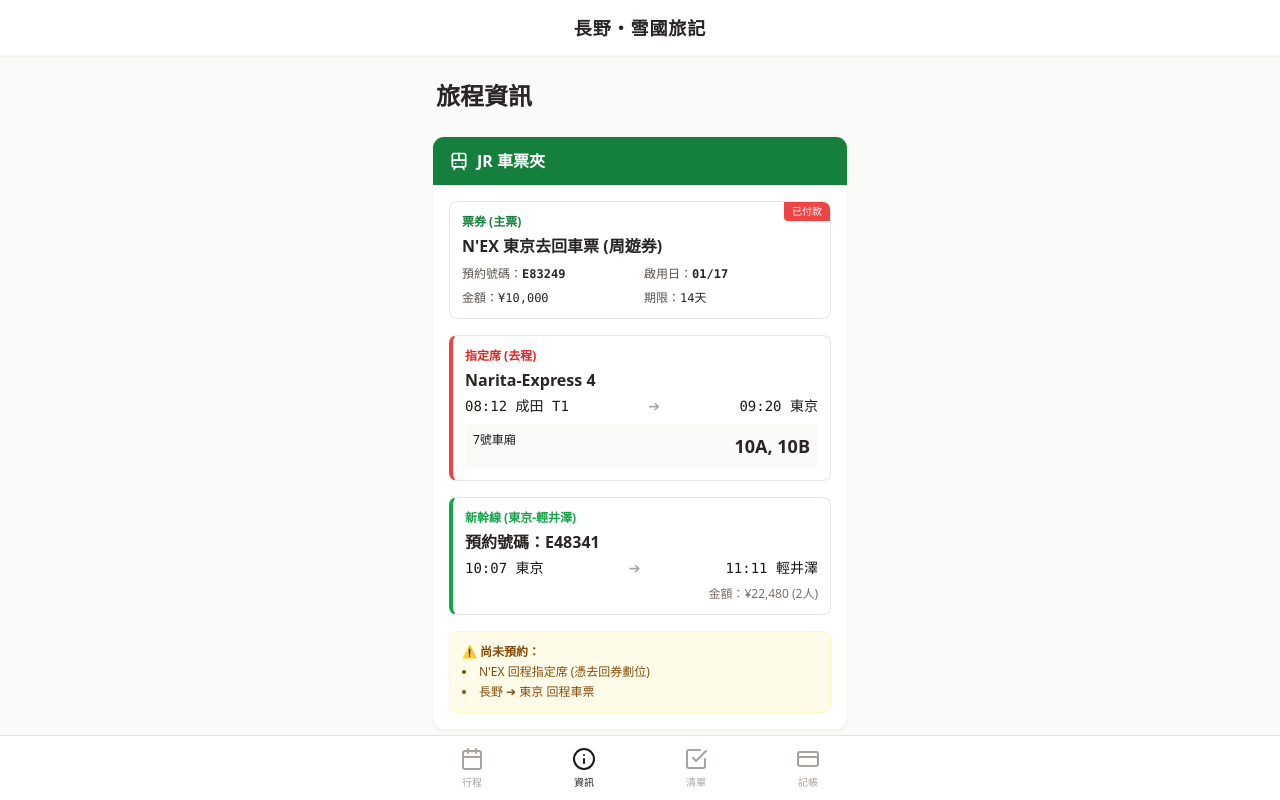
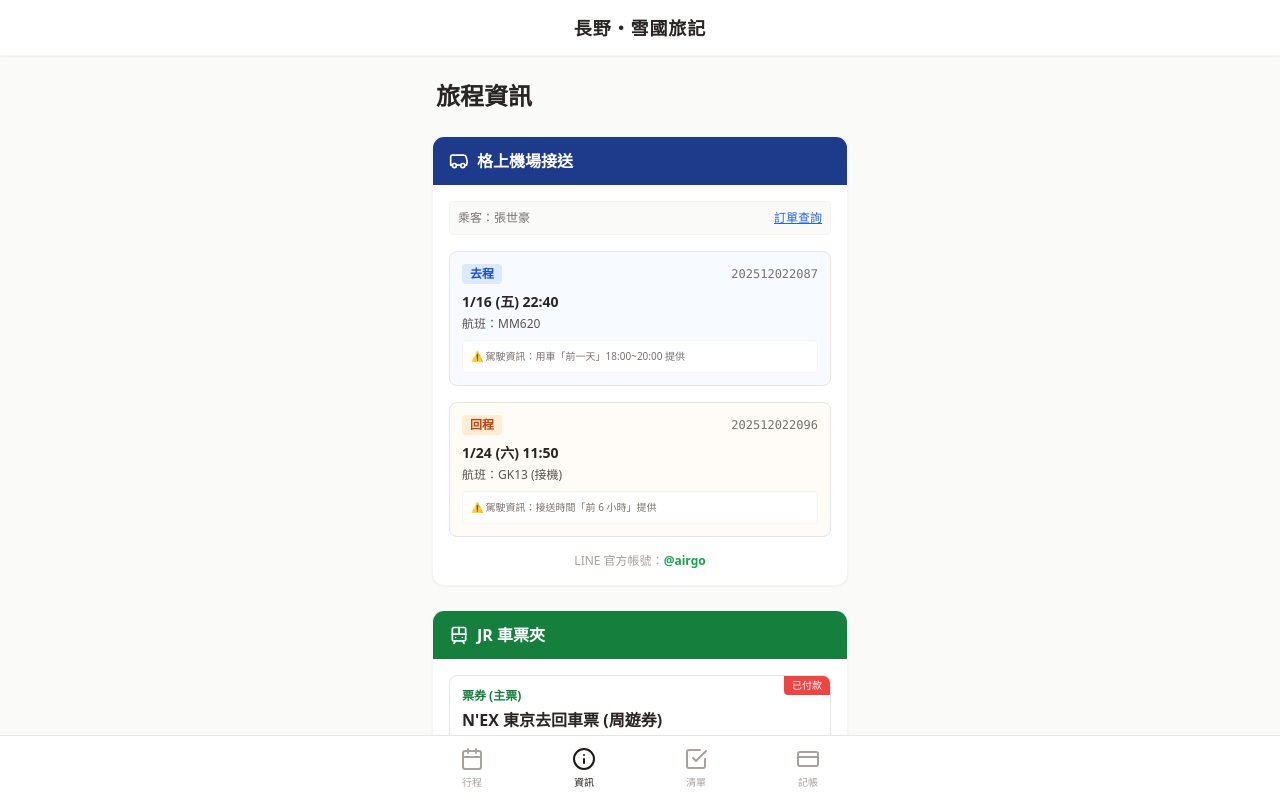
Before and after one commit to LemonIceCake/nagano-trip, a React (Vite) app: page / in a window 1280 px wide. Both pictures are taken after a click on the button "資訊". Shown: the top 800 px of the page. Built offline with nearby package versions, Linux system fonts and the light colour scheme.

Commit message:
Update App.jsx

```diff
--- a/src/App.jsx
+++ b/src/App.jsx
@@ -3,18 +3,23 @@ import {
   MapPin, Calendar, Utensils, ShoppingBag, Car, Navigation,
   CloudSnow, CloudSun, Hotel, Phone, Trash2, AlertTriangle, Info, CreditCard, Wallet,
   ExternalLink, Search, CheckSquare, ShieldCheck, FileWarning, Plus, X, Plane, Ticket, Luggage, Train,
-  DollarSign, PieChart
+  DollarSign, PieChart, Bus
 } from 'lucide-react';
 
-// --- 1. 行程資料 (根據車票時間更新) ---
+// --- 1. 行程資料 (更新 Day 1 & Day 8 接送資訊) ---
 const itineraryData = [
   {
     day: 1,
-    date: "1/17 (六)",
-    title: "抵達與移動",
-    location: "成田 ➔ 東京 ➔ 輕井澤",
+    date: "1/16 (五) ~ 1/17 (六)",
+    title: "出發與移動",
+    location: "台灣 ➔ 東京 ➔ 輕井澤",
     weather: { temp: "-2°C", condition: "cloudy" },
     activities: [
+      {
+        id: "1-0", time: "22:40", type: "transport", title: "格上機場接送 (去程)",
+        desc: "2026/01/16 (週五) 晚上出發前往桃園機場。",
+        tips: ["駕駛資訊將於前一天 18:00~20:00 通知。", "記得帶護照！"]
+      },
       {
         id: "1-1", time: "06:30", type: "transport", title: "抵達東京成田 (NRT)",
         desc: "樂桃 MM620 抵達 T1 第一航廈。辦理入境、領取行李。",
@@ -216,13 +221,18 @@ const itineraryData = [
     day: 8,
     date: "1/24 (六)",
     title: "返程",
-    location: "成田 ➔ 機場",
+    location: "成田 ➔ 機場 ➔ 台灣",
     weather: { temp: "9°C", condition: "cloudy" },
     activities: [
       {
         id: "8-1", time: "08:30", type: "transport", title: "捷星 GK13 起飛",
         desc: "成田 T3 第三航廈出發。請務必提前 3 小時抵達機場。",
         alert: "08:30 起飛 - 11:50 抵達"
+      },
+      {
+        id: "8-2", time: "11:50", type: "transport", title: "格上機場接送 (回程)",
+        desc: "11:50 抵達桃園 T1。領完行李後，尋找接送司機。",
+        tips: ["駕駛資訊將於接送前 6 小時提供。", "若找不到司機，請加入 @airgo 聯繫。"]
       }
     ]
   }
@@ -328,12 +338,56 @@ const ItineraryView = () => {
   );
 };
 
-// --- 資訊頁面 (新增車票夾) ---
+// --- 資訊頁面 (新增機場接送區塊) ---
 const InfoView = () => (
   <div className="pb-24 pt-6 px-4 max-w-md mx-auto space-y-6">
     <h2 className="text-2xl font-bold text-stone-800 px-1">旅程資訊</h2>
 
-    {/* 🚆 車票夾 (新增) */}
+    {/* 🚗 機場接送 (新增) */}
+    <div className="bg-white rounded-xl shadow-sm border border-stone-100 overflow-hidden">
+      <div className="bg-blue-900 px-4 py-3 flex items-center text-white">
+        <Bus className="w-5 h-5 mr-2" />
+        <h3 className="font-bold">格上機場接送</h3>
+      </div>
+      <div className="p-4 space-y-4">
+        <div className="text-xs text-stone-500 font-medium bg-stone-50 p-2 rounded border border-stone-100 flex justify-between items-center">
+           <span>乘客：張世豪</span>
+           <a href="https://s.car-plus.com.tw/s/hQNV" target="_blank" rel="noreferrer" className="text-blue-600 underline">訂單查詢</a>
+        </div>
+
+        {/* 去程接送 */}
+        <div className="border border-stone-200 rounded-lg p-3 relative bg-blue-50/50">
+          <div className="flex justify-between items-center mb-2">
+            <span className="bg-blue-100 text-blue-700 text-xs font-bold px-2 py-0.5 rounded">去程</span>
+            <span className="text-xs text-stone-500 font-mono">202512022087</span>
+          </div>
+          <div className="text-sm font-bold text-stone-800 mb-1">1/16 (五) 22:40</div>
+          <div className="text-xs text-stone-600 mb-2">航班：MM620</div>
+          <div className="bg-white p-2 rounded border border-stone-100 text-[10px] text-stone-500">
+            ⚠️ 駕駛資訊：用車「前一天」18:00~20:00 提供
+          </div>
+        </div>
+
+        {/* 回程接送 */}
+        <div className="border border-stone-200 rounded-lg p-3 relative bg-orange-50/50">
+          <div className="flex justify-between items-center mb-2">
+            <span className="bg-orange-100 text-orange-700 text-xs font-bold px-2 py-0.5 rounded">回程</span>
+            <span className="text-xs text-stone-500 font-mono">202512022096</span>
+          </div>
+          <div className="text-sm font-bold text-stone-800 mb-1">1/24 (六) 11:50</div>
+          <div className="text-xs text-stone-600 mb-2">航班：GK13 (接機)</div>
+          <div className="bg-white p-2 rounded border border-stone-100 text-[10px] text-stone-500">
+            ⚠️ 駕駛資訊：接送時間「前 6 小時」提供
+          </div>
+        </div>
+
+        <div className="text-center text-xs text-stone-400">
+          LINE 官方帳號：<span className="font-bold text-green-600">@airgo</span>
+        </div>
+      </div>
+    </div>
+
+    {/* 🚆 車票夾 */}
     <div className="bg-white rounded-xl shadow-sm border border-stone-100 overflow-hidden">
       <div className="bg-green-700 px-4 py-3 flex items-center text-white">
         <Train className="w-5 h-5 mr-2" />
@@ -587,48 +641,92 @@ const InfoView = () => (
   </div>
 );
 
-// --- 清單頁面 ---
+// --- 全新清單頁面 (Checklist) ---
 const ChecklistView = () => {
   const [items, setItems] = useState([]);
   const [newItemText, setNewItemText] = useState('');
   const [activeType, setActiveType] = useState('prep'); // 'prep' or 'buy'
 
+  // Load
   useEffect(() => {
     const saved = localStorage.getItem('trip_checklist');
-    if (saved) { setItems(JSON.parse(saved)); } else { setItems(defaultPrepItems); }
+    if (saved) {
+      setItems(JSON.parse(saved));
+    } else {
+      setItems(defaultPrepItems);
+    }
   }, []);
 
-  useEffect(() => { localStorage.setItem('trip_checklist', JSON.stringify(items)); }, [items]);
+  // Save
+  useEffect(() => {
+    localStorage.setItem('trip_checklist', JSON.stringify(items));
+  }, [items]);
 
-  const toggleCheck = (id) => { setItems(items.map(item => item.id === id ? { ...item, checked: !item.checked } : item)); };
+  const toggleCheck = (id) => {
+    setItems(items.map(item => item.id === id ? { ...item, checked: !item.checked } : item));
+  };
+
   const addItem = (e) => {
-    e.preventDefault(); if (!newItemText.trim()) return;
+    e.preventDefault();
+    if (!newItemText.trim()) return;
     setItems([...items, { id: Date.now().toString(), text: newItemText, checked: false, type: activeType }]);
     setNewItemText('');
   };
-  const deleteItem = (id) => { setItems(items.filter(item => item.id !== id)); };
+
+  const deleteItem = (id) => {
+    setItems(items.filter(item => item.id !== id));
+  };
+
   const displayItems = items.filter(i => i.type === activeType);
 
   return (
     <div className="pb-24 pt-6 px-4 max-w-md mx-auto">
       <h2 className="text-2xl font-bold text-stone-800 mb-6 px-1">準備與購物</h2>
+
+      {/* Tabs */}
       <div className="flex bg-stone-200 p-1 rounded-xl mb-6">
-        <button onClick={() => setActiveType('prep')} className={`flex-1 py-2 text-sm font-bold rounded-lg transition-all ${activeType === 'prep' ? 'bg-white text-stone-800 shadow-sm' : 'text-stone-500'}`}>行前準備</button>
-        <button onClick={() => setActiveType('buy')} className={`flex-1 py-2 text-sm font-bold rounded-lg transition-all ${activeType === 'buy' ? 'bg-white text-stone-800 shadow-sm' : 'text-stone-500'}`}>購物清單</button>
+        <button
+          onClick={() => setActiveType('prep')}
+          className={`flex-1 py-2 text-sm font-bold rounded-lg transition-all ${activeType === 'prep' ? 'bg-white text-stone-800 shadow-sm' : 'text-stone-500'}`}
+        >
+          行前準備
+        </button>
+        <button
+          onClick={() => setActiveType('buy')}
+          className={`flex-1 py-2 text-sm font-bold rounded-lg transition-all ${activeType === 'buy' ? 'bg-white text-stone-800 shadow-sm' : 'text-stone-500'}`}
+        >
+          購物清單
+        </button>
       </div>
+
+      {/* Input */}
       <form onSubmit={addItem} className="flex gap-2 mb-6">
-        <input type="text" value={newItemText} onChange={(e) => setNewItemText(e.target.value)} placeholder={activeType === 'prep' ? "新增準備項目..." : "新增想買的東西..."} className="flex-1 bg-white border border-stone-200 rounded-xl px-4 py-3 text-sm outline-none focus:border-stone-400 shadow-sm"/>
-        <button type="submit" className="bg-stone-800 text-white w-12 rounded-xl flex items-center justify-center shadow-sm active:scale-95 transition-transform"><Plus size={20} /></button>
+        <input
+          type="text"
+          value={newItemText}
+          onChange={(e) => setNewItemText(e.target.value)}
+          placeholder={activeType === 'prep' ? "新增準備項目..." : "新增想買的東西..."}
+          className="flex-1 bg-white border border-stone-200 rounded-xl px-4 py-3 text-sm outline-none focus:border-stone-400 shadow-sm"
+        />
+        <button type="submit" className="bg-stone-800 text-white w-12 rounded-xl flex items-center justify-center shadow-sm active:scale-95 transition-transform">
+          <Plus size={20} />
+        </button>
       </form>
+
+      {/* List */}
       <div className="space-y-3">
         {displayItems.length === 0 && <div className="text-center text-stone-400 py-8 text-sm">清單是空的</div>}
         {displayItems.map(item => (
           <div key={item.id} className={`flex items-center justify-between p-4 rounded-xl border transition-all ${item.checked ? 'bg-stone-50 border-stone-100 opacity-60' : 'bg-white border-stone-100 shadow-sm'}`}>
             <div className="flex items-center flex-1 cursor-pointer" onClick={() => toggleCheck(item.id)}>
-              <div className={`w-5 h-5 rounded border mr-3 flex items-center justify-center transition-colors ${item.checked ? 'bg-indigo-500 border-indigo-500' : 'border-stone-300'}`}>{item.checked && <CheckSquare size={14} className="text-white" />}</div>
+              <div className={`w-5 h-5 rounded border mr-3 flex items-center justify-center transition-colors ${item.checked ? 'bg-indigo-500 border-indigo-500' : 'border-stone-300'}`}>
+                {item.checked && <CheckSquare size={14} className="text-white" />}
+              </div>
               <span className={`text-sm font-medium ${item.checked ? 'text-stone-400 line-through' : 'text-stone-700'}`}>{item.text}</span>
             </div>
-            <button onClick={() => deleteItem(item.id)} className="text-stone-300 hover:text-red-400 p-2"><X size={16} /></button>
+            <button onClick={() => deleteItem(item.id)} className="text-stone-300 hover:text-red-400 p-2">
+              <X size={16} />
+            </button>
           </div>
         ))}
       </div>
```
